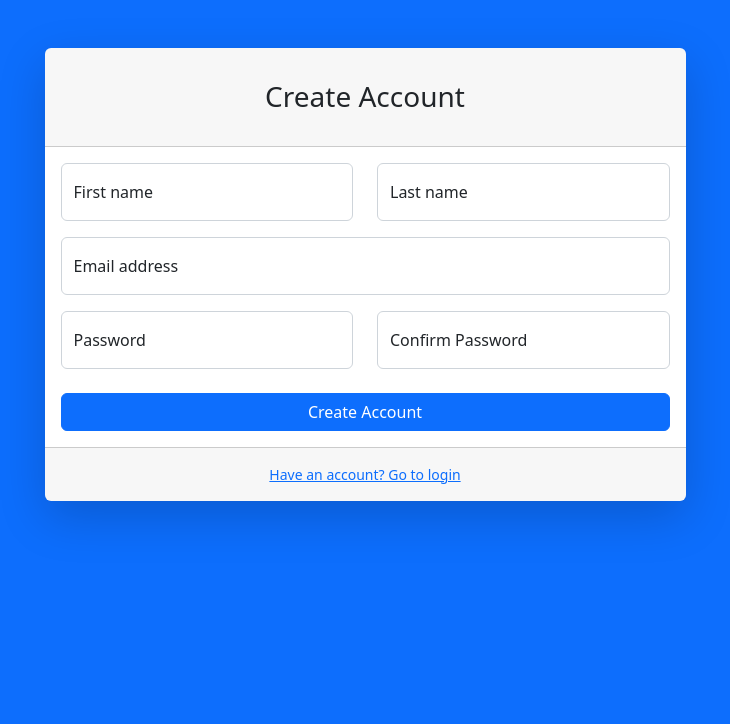
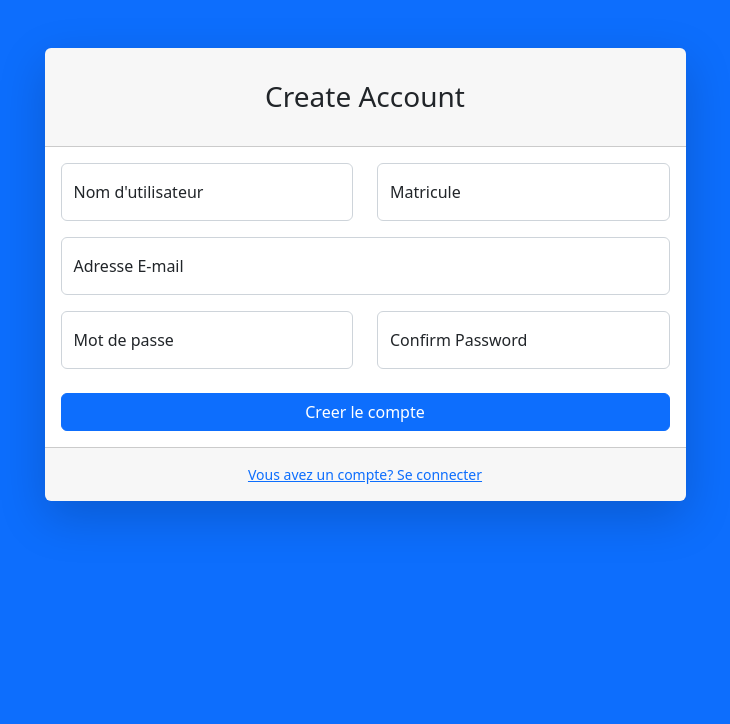
Before and after one commit to Rux-Lsr/Note-request-management, a PHP site: page /authentication/register.php in a window 1280 px wide. Shown: the top 724 px of the page, without its empty margins (275-1005 px from the left). Run offline with PHP 8.4, Linux system fonts and the light colour scheme; some libraries are stand-ins or nearby versions.

Commit message:
retouches sur les bugs et modification du template register

```diff
--- a/Gestion_requette/authentication/register.php
+++ b/Gestion_requette/authentication/register.php
@@ -24,42 +24,42 @@
                                             <div class="row mb-3">
                                                 <div class="col-md-6">
                                                     <div class="form-floating mb-3 mb-md-0">
-                                                        <input class="form-control" id="inputFirstName" type="text" placeholder="Enter your first name" />
-                                                        <label for="inputFirstName">First name</label>
+                                                        <input class="form-control" id="inputUserName" type="text" placeholder="Entrez votre nom d'utilisateur" required/>
+                                                        <label for="inputUserName">Nom d'utilisateur</label>
                                                     </div>
                                                 </div>
                                                 <div class="col-md-6">
                                                     <div class="form-floating">
-                                                        <input class="form-control" id="inputLastName" type="text" placeholder="Enter your last name" />
-                                                        <label for="inputLastName">Last name</label>
+                                                        <input class="form-control" id="inputMatricule" type="text" placeholder="Entrez votre matricule" required/>
+                                                        <label for="inputMatricule">Matricule</label>
                                                     </div>
                                                 </div>
                                             </div>
                                             <div class="form-floating mb-3">
-                                                <input class="form-control" id="inputEmail" type="email" placeholder="name@example.com" />
-                                                <label for="inputEmail">Email address</label>
+                                                <input class="form-control" id="inputEmail" type="email" placeholder="name@example.com" required/>
+                                                <label for="inputEmail">Adresse E-mail</label>
                                             </div>
                                             <div class="row mb-3">
                                                 <div class="col-md-6">
                                                     <div class="form-floating mb-3 mb-md-0">
-                                                        <input class="form-control" id="inputPassword" type="password" placeholder="Create a password" />
-                                                        <label for="inputPassword">Password</label>
+                                                        <input class="form-control" id="inputPassword" type="password" placeholder="Creez votre mot passe" required/>
+                                                        <label for="inputPassword">Mot de passe</label>
                                                     </div>
                                                 </div>
                                                 <div class="col-md-6">
                                                     <div class="form-floating mb-3 mb-md-0">
-                                                        <input class="form-control" id="inputPasswordConfirm" type="password" placeholder="Confirm password" />
+                                                        <input class="form-control" id="inputPasswordConfirm" type="password" placeholder="Confirmer me mot de passe" required/>
                                                         <label for="inputPasswordConfirm">Confirm Password</label>
                                                     </div>
                                                 </div>
                                             </div>
                                             <div class="mt-4 mb-0">
-                                                <div class="d-grid"><a class="btn btn-primary btn-block" href="login.php">Create Account</a></div>
+                                                <div class="d-grid"><button name="submit_button" type="submit" class="btn btn-primary btn-block" href="login.php">Creer le compte</button></div>
                                             </div>
                                         </form>
                                     </div>
                                     <div class="card-footer text-center py-3">
-                                        <div class="small"><a href="login.php">Have an account? Go to login</a></div>
+                                        <div class="small"><a href="login.php">Vous avez un compte? Se connecter</a></div>
                                     </div>
                                 </div>
                             </div>
--- a/Gestion_requette/barbillard.php
+++ b/Gestion_requette/barbillard.php
@@ -6,7 +6,7 @@
         <meta name="viewport" content="width=device-width, initial-scale=1, shrink-to-fit=no" />
         <meta name="description" content="" />
         <meta name="author" content="" />
-        <title>Static Navigation - SB Admin</title>
+        <title>Edudiant Admin</title>
         <link href="css/styles.css" rel="stylesheet" />
         <script src="https://use.fontawesome.com/releases/v6.3.0/js/all.js" crossorigin="anonymous"></script>
         <style>
--- a/Gestion_requette/index.php
+++ b/Gestion_requette/index.php
@@ -14,8 +14,9 @@
     <body class="sb-nav-fixed">
         <?php include_once "templates/fixedNavBar.php";?>
         <div id="layoutSidenav">
+
+            <div id="layoutSidenav_content">
             <?php include_once "templates/sideBar.php" ?>
-            <div id="layoutSidenav_content">
                 <main>
                     <div class="container-fluid px-4">
                         <h1 class="mt-4">Dashboard</h1>
--- a/Gestion_requette/templates/sideBar.php
+++ b/Gestion_requette/templates/sideBar.php
@@ -23,13 +23,11 @@
                         <a class="nav-link" href="trash-req.php">requettes rejetées</a>
                     </nav>
                 </div>
-
-
             </div>
         </div>
         <div class="sb-sidenav-footer">
             <div class="small">Logged in as:</div>
-                        Start Bootstrap
+            Etudiant
         </div>
     </nav>
 </div>
```
Also changed, not shown: Gestion_requette/authentication/login.php (+8 -8 lines), Gestion_requette/functions_include/connect.php (added, +8 -0 lines), Gestion_requette/functions_include/inscription.php (added, +18 -0 lines), Gestion_requette/templates/fixedNavBar.php (+6 -3 lines). Lines whose indentation alone changed are shown as unchanged.
